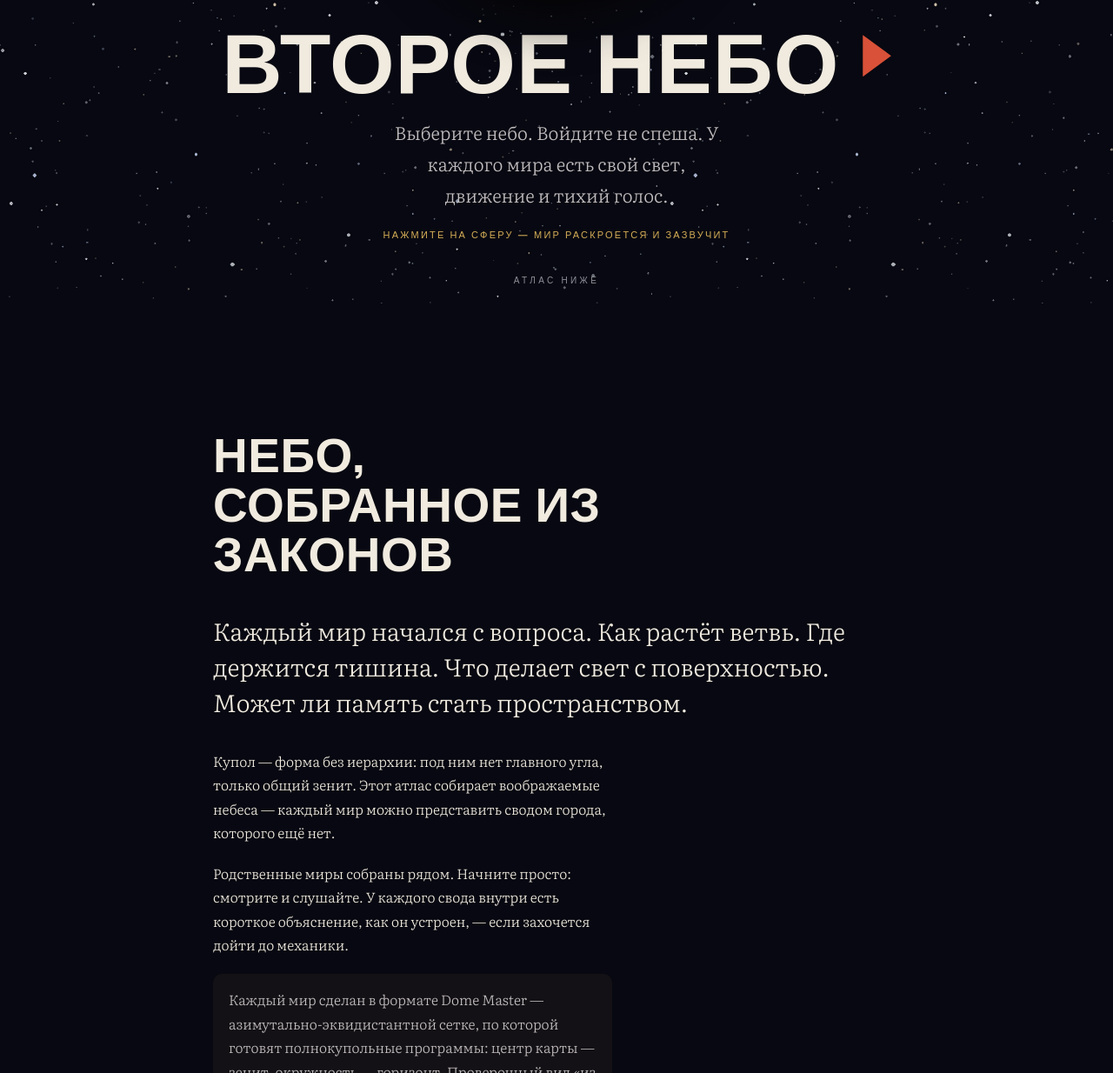
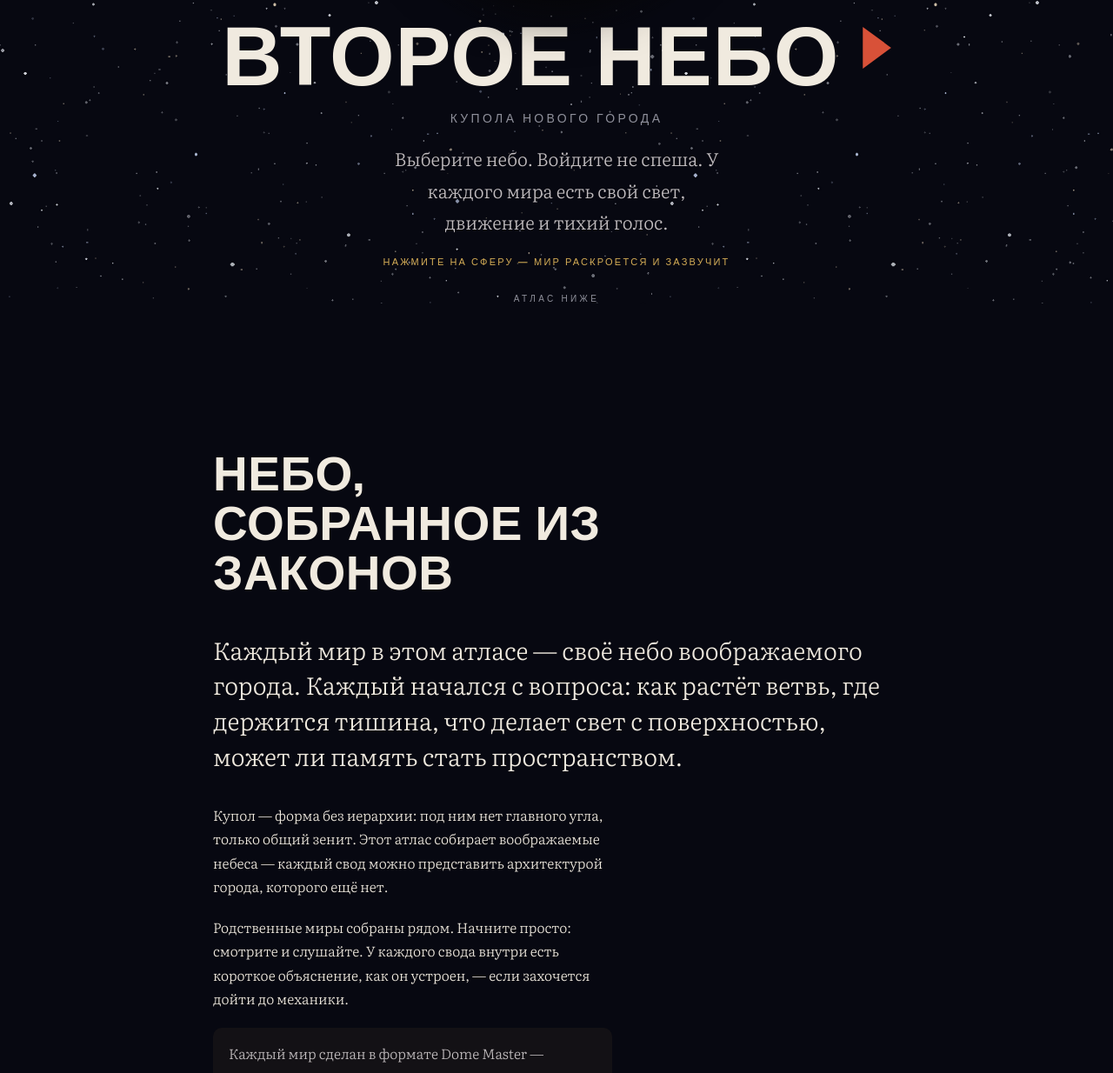
Before and after one commit to psychologistgbi-beep/vtoroe-nebo, a plain HTML site: page index.html in a window 1280 px wide. Shown: the part 451-1685 px from the top of the page at 87% size. Drawn offline with nearby package versions, Linux system fonts and the light colour scheme; grey boxes are pictures that could not be loaded.

Commit message:
feat(hero+manifest): добавить рамку «купола нового города»
— hero: подзаголовок «купола нового города» под h1 (CSS .hero-frame
  + reveal-анимация с задержкой .19 s) — виден за 5 секунд без скролла.
— manifest .big: открывающий абзац явно называет каждый мир «небом
  воображаемого города»; второй абзац уточняет: «архитектурой города,
  которого ещё нет».

```diff
--- a/index.html
+++ b/index.html
@@ -57,6 +57,7 @@ a{color:inherit}
 .wedge{display:inline-block;width:.34em;height:.5em;background:var(--red);clip-path:polygon(0 0,100% 50%,0 100%)}
 .hero .lede{max-width:31ch;color:var(--ink2);font-size:clamp(17px,1.9vw,21px);margin:0}
 .hero .invitation{font:500 11px/1.4 'Oswald',sans-serif;letter-spacing:.2em;text-transform:uppercase;color:var(--gold)}
+.hero-frame{font:400 clamp(12px,1.1vw,14px)/1.4 'Oswald',sans-serif;letter-spacing:.24em;text-transform:uppercase;color:var(--mut);margin:0}
 .scrollcue{position:absolute;bottom:22px;font:400 10px/1 'Oswald',sans-serif;letter-spacing:.34em;text-transform:uppercase;color:var(--mut)}
 
 /* shared planet */
@@ -176,9 +177,9 @@ footer{text-align:center;color:var(--mut);font:400 11px/1.5 'Oswald',sans-serif;
 /* reveal */
 html.js [data-reveal]{opacity:0;transform:translateY(25px)}
 html.js [data-reveal].in{opacity:1;transform:none;transition:opacity 1s var(--e-out),transform 1.1s var(--e-out)}
-html.js .hero .oculus,html.js .hero h1,html.js .hero .lede,html.js .hero .invitation{opacity:0;transform:translateY(17px)}
-html.js .hero.in .oculus,html.js .hero.in h1,html.js .hero.in .lede,html.js .hero.in .invitation{opacity:1;transform:none;transition:opacity 1.1s var(--e-out),transform 1.2s var(--e-out)}
-html.js .hero.in h1{transition-delay:.12s}html.js .hero.in .lede{transition-delay:.25s}html.js .hero.in .invitation{transition-delay:.38s}
+html.js .hero .oculus,html.js .hero h1,html.js .hero .hero-frame,html.js .hero .lede,html.js .hero .invitation{opacity:0;transform:translateY(17px)}
+html.js .hero.in .oculus,html.js .hero.in h1,html.js .hero.in .hero-frame,html.js .hero.in .lede,html.js .hero.in .invitation{opacity:1;transform:none;transition:opacity 1.1s var(--e-out),transform 1.2s var(--e-out)}
+html.js .hero.in h1{transition-delay:.12s}html.js .hero.in .hero-frame{transition-delay:.19s}html.js .hero.in .lede{transition-delay:.28s}html.js .hero.in .invitation{transition-delay:.42s}
 
 @media(max-width:980px){
   .world-grid{grid-template-columns:repeat(3,minmax(0,1fr))}
@@ -211,6 +212,7 @@ html.js .hero.in h1{transition-delay:.12s}html.js .hero.in .lede{transition-dela
     </span>
   </button>
   <h1 class="display">ВТОРОЕ&nbsp;НЕБО<span class="wedge" aria-hidden="true"></span></h1>
+  <p class="hero-frame">купола нового города</p>
   <p class="lede">Выберите небо. Войдите не спеша. У каждого мира есть свой свет, движение и тихий голос.</p>
   <div class="invitation">нажмите на сферу — мир раскроется и зазвучит</div>
   <div class="scrollcue">атлас ниже</div>
@@ -219,8 +221,8 @@ html.js .hero.in h1{transition-delay:.12s}html.js .hero.in .lede{transition-dela
 <section id="manifest">
   <div class="wrap manifest">
     <h2 class="display">Небо, собранное из законов</h2>
-    <p class="big">Каждый мир начался с вопроса. Как растёт ветвь. Где держится тишина. Что делает свет с поверхностью. Может ли память стать пространством.</p>
-    <p>Купол — форма без иерархии: под ним нет главного угла, только общий зенит. Этот атлас собирает воображаемые небеса — каждый мир можно представить сводом города, которого ещё нет.</p>
+    <p class="big">Каждый мир в этом атласе — своё небо воображаемого города. Каждый начался с вопроса: как растёт ветвь, где держится тишина, что делает свет с поверхностью, может ли память стать пространством.</p>
+    <p>Купол — форма без иерархии: под ним нет главного угла, только общий зенит. Этот атлас собирает воображаемые небеса — каждый свод можно представить архитектурой города, которого ещё нет.</p>
     <p>Родственные миры собраны рядом. Начните просто: смотрите и слушайте. У каждого свода внутри есть короткое объяснение, как он устроен, — если захочется дойти до механики.</p>
     <p class="planetarium-note">Каждый мир сделан в формате Dome Master — азимутально-эквидистантной сетке, по которой готовят полнокупольные программы: центр карты — зенит, окружность — горизонт. Проверочный вид «из кресла» показывает, держится ли свод в объёме, а не только как плоская картинка.</p>
     <p><a class="series-proof" href="img/fulldome/series_front_35_contact_sheet.png?v=17">Атлас полусфер: проверочный вид из кресла ↗</a></p>
```
